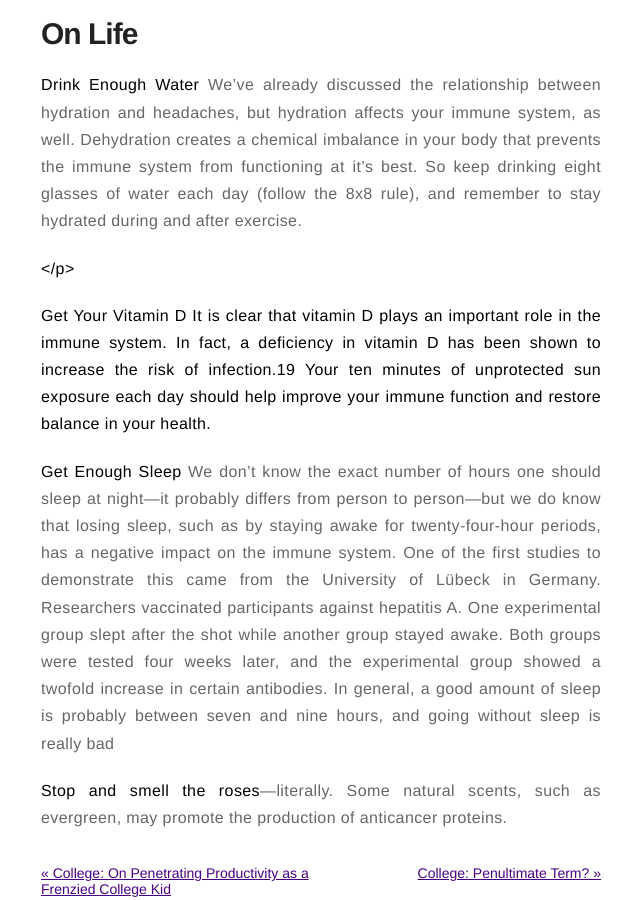
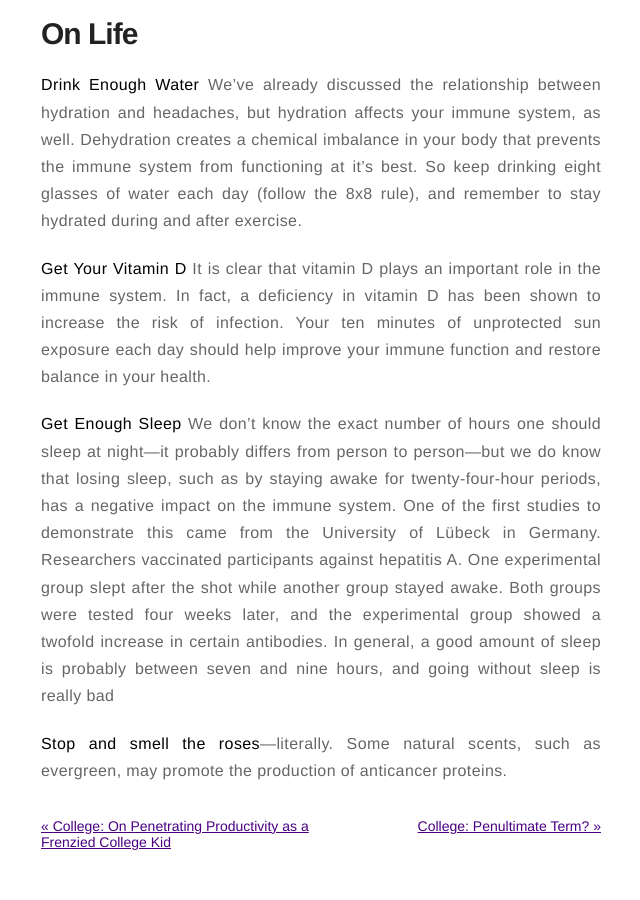
Before and after one commit to jpamata/jpamata.github.io, a Jekyll site: the page built from _posts/2016-9-10-notes-from-the-healthy-programmer.md, in a window 1280 px wide and 900 px high, scrolled down 3043 px. Shown: the whole window, without its empty margins (319-959 px from the left). Built offline with Jekyll 4.4.1, drawn with Linux system fonts in a browser that asks for light colours; comment, search, counter and statistics services are not loaded.

Commit message:
Update 2016-9-10-notes-from-the-healthy-programmer.md

```diff
--- a/_posts/2016-9-10-notes-from-the-healthy-programmer.md
+++ b/_posts/2016-9-10-notes-from-the-healthy-programmer.md
@@ -47,9 +47,7 @@ and abdomen to contract more often than when you sit. This is important because
 <p align="justify"><strong>Drink Enough Water </strong>We’ve already discussed the relationship between hydration and headaches, but hydration affects your immune system, as well. Dehydration creates a chemical imbalance in your body that prevents the immune system from functioning at it’s best. So keep drinking eight glasses of water each day (follow the 8x8 rule), and remember to stay
 hydrated during and after exercise.</p>
 
-<p align="justify"><strong></p>
-
-<p align="justify"><strong>Get Your Vitamin D</strong> It is clear that vitamin D plays an important role in the immune system. In fact, a deficiency in vitamin D has been shown to increase the risk of infection.19 Your ten minutes of unprotected sun exposure each day should help improve your immune function and restore balance in your health.</p>
+<p align="justify"><strong>Get Your Vitamin D</strong> It is clear that vitamin D plays an important role in the immune system. In fact, a deficiency in vitamin D has been shown to increase the risk of infection. Your ten minutes of unprotected sun exposure each day should help improve your immune function and restore balance in your health.</p>
 
 <p align="justify"><strong>Get Enough Sleep</strong> We don’t know the exact number of hours one should sleep at night—it probably differs from person to person—but we do know that losing sleep, such as by staying awake for twenty-four-hour periods, has a negative impact on the immune system. One of the first studies to demonstrate this came from the University of Lübeck in Germany. Researchers vaccinated participants against hepatitis A. One experimental group slept after the shot while another group stayed awake. Both groups were tested four weeks later, and the experimental group showed a twofold increase in certain antibodies. In general, a good amount of sleep is probably between seven and nine hours, and going without sleep is really bad</p>
 
```
